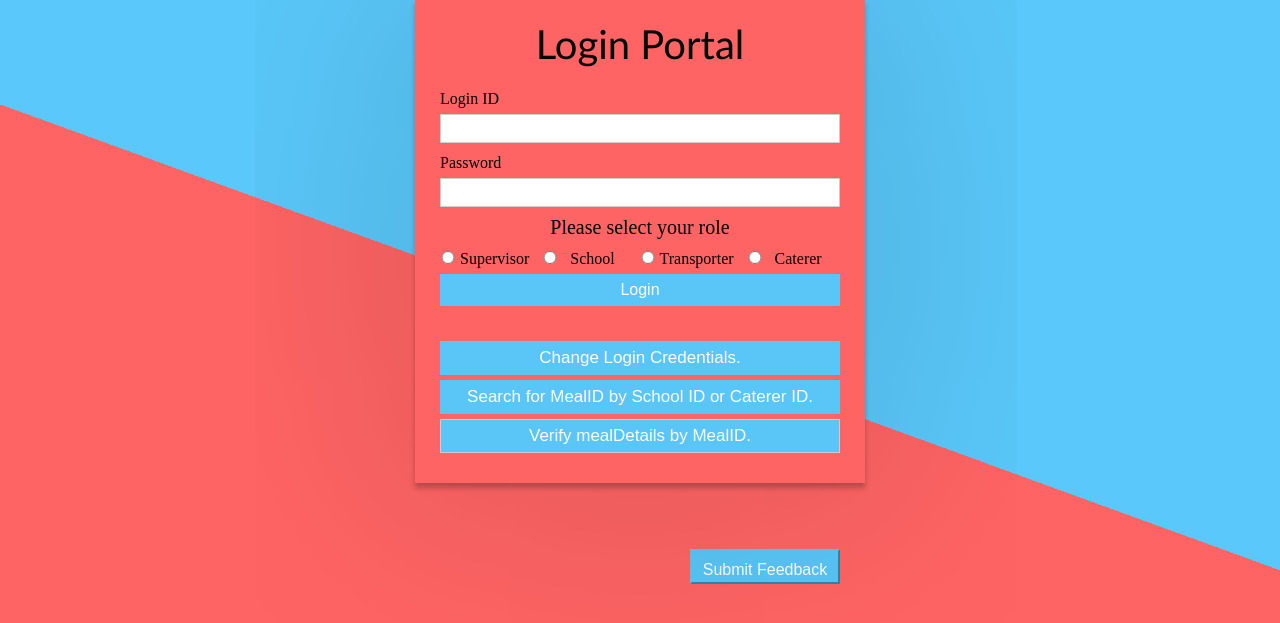
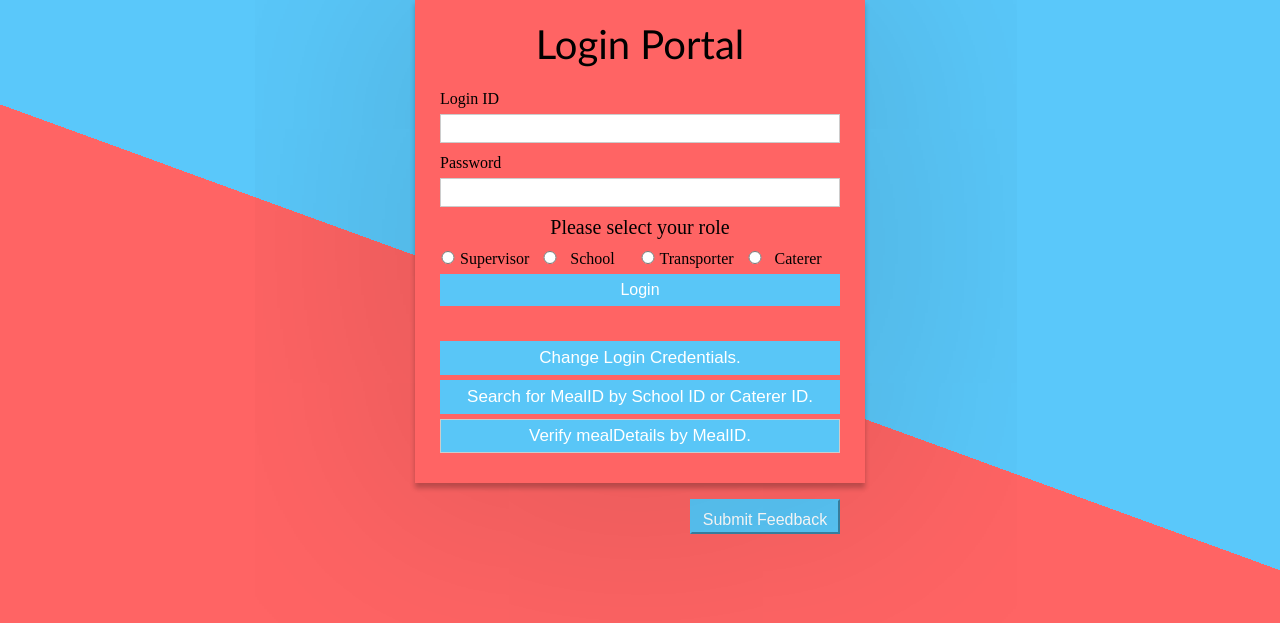
Before and after one commit to itsmepooja-deep/Mid-day-Meal, a Node server app: page / in a window 1280 px wide. Shown: the part 126-749 px from the top of the page. Run offline with Node 20, Linux system fonts and the light colour scheme; some libraries are stand-ins or nearby versions.

Commit message:
Misc. Chngs

```diff
--- a/package.json
+++ b/package.json
@@ -7,7 +7,7 @@
     "start": "nodemon index.js",
     "test": "echo \"Error: no test specified\" && exit 1"
   },
-  "author": "megha",
+  "author": "JMNP",
   "license": "ISC",
   "dependencies": {
     "body-parser": "^1.19.0",
--- a/views/index.ejs
+++ b/views/index.ejs
@@ -9,8 +9,7 @@
     <h3><center>Secure and Transparent Mid Day Meals using Blockchain and IoT</center></h3>
     <form action="/logout" method="post">
 		<div class='buton' style="width: 300px;height:20px;margin-top:5px;">
-
-			<input style="background-color:rgb(89,198,247);width:45x;height: 35px; margin-top:600px;margin-left: 650px;font-size: 16px;color:white;border-color:rgb(89,198,247)" formaction="/submitFeedback" type="submit"  value="Submit Feedback" >
+			<input style="background-color:rgb(89,198,247);width:45x;height: 35px; margin-top:550px;margin-left: 650px;font-size: 16px;color:white;border-color:rgb(89,198,247)" formaction="/submitFeedback" type="submit"  value="Submit Feedback" >
 		</div>
 	</form >
     <div class="container">
@@ -54,6 +53,7 @@
 			</form>
 			</div>
 			</div>
+
 </body>
 </head>
 </html
```
